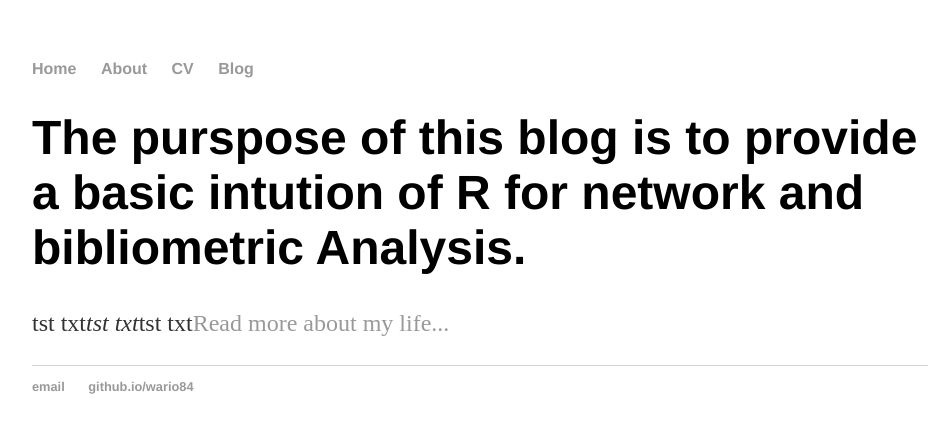
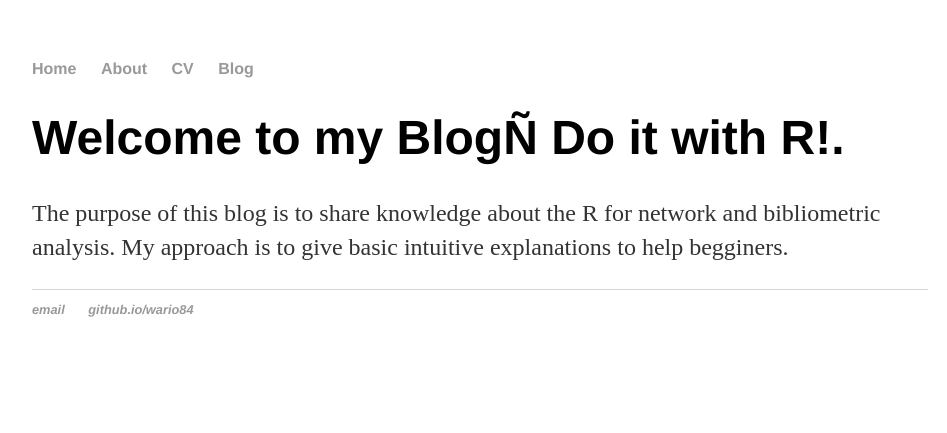
Before and after one commit to bigblind/wario84.github.io, a Jekyll site: the page built from index.html, in a window 1280 px wide. Shown: the top 433 px of the page, without its empty margins (160-1107 px from the left). Built offline with Jekyll 4.4.1, drawn with Linux system fonts in a browser that asks for light colours.

Commit message:
correct home and blog

```diff
--- a/blog/index.html
+++ b/blog/index.html
@@ -1,6 +1,6 @@
 ---
 layout: default
-title: tst
+title: Welcome to Do it with R!
 ---
 	<h1>{{ page.title }}</h1>
 	<ul class="posts">
--- a/cv/index.html
+++ b/cv/index.html
@@ -1,6 +1,6 @@
 ---
 layout: default
-title: CV of Mario Gonzalez-Sauri
+title: Affiliation of Mario GS
 ---
 
 	<div class="cv">
--- a/index.html
+++ b/index.html
@@ -3,6 +3,6 @@ layout: default
 title: Do it with R!
 ---
 <div class="blurb">
-	<h1>The purspose of this blog is to provide a basic intution of R for network and bibliometric Analysis.</h1>
-	<p>tst txt<em>tst txt</em>tst txt<a href="/about">Read more about my life...</a></p>
+	<h1>Welcome to my BlogÑ Do it with R!.</h1>
+	<p> The purpose of this blog is to share knowledge about the R for network and bibliometric analysis. My approach is to give basic intuitive explanations to help begginers. <em>
 </div><!-- /.blurb -->
```
